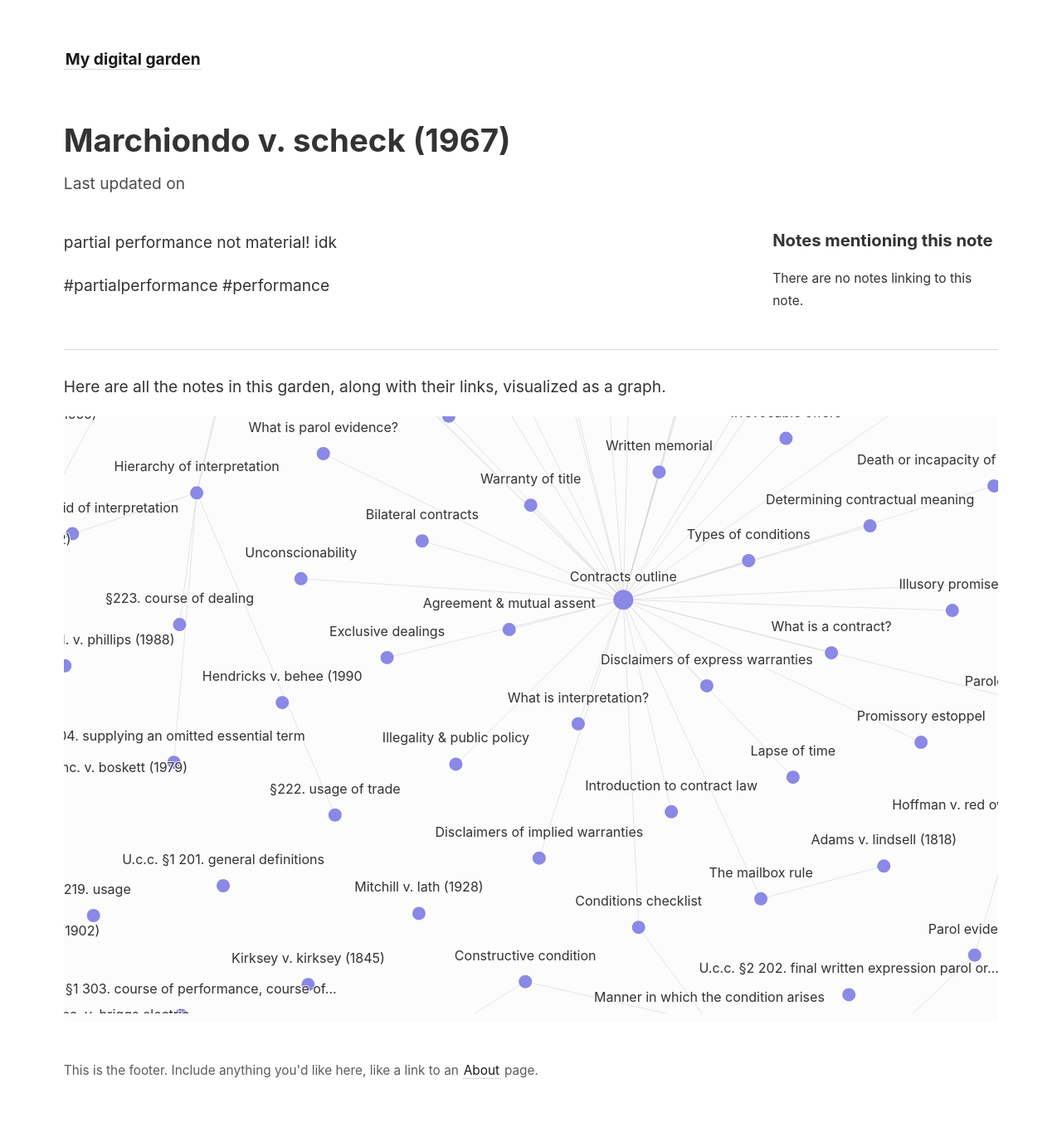
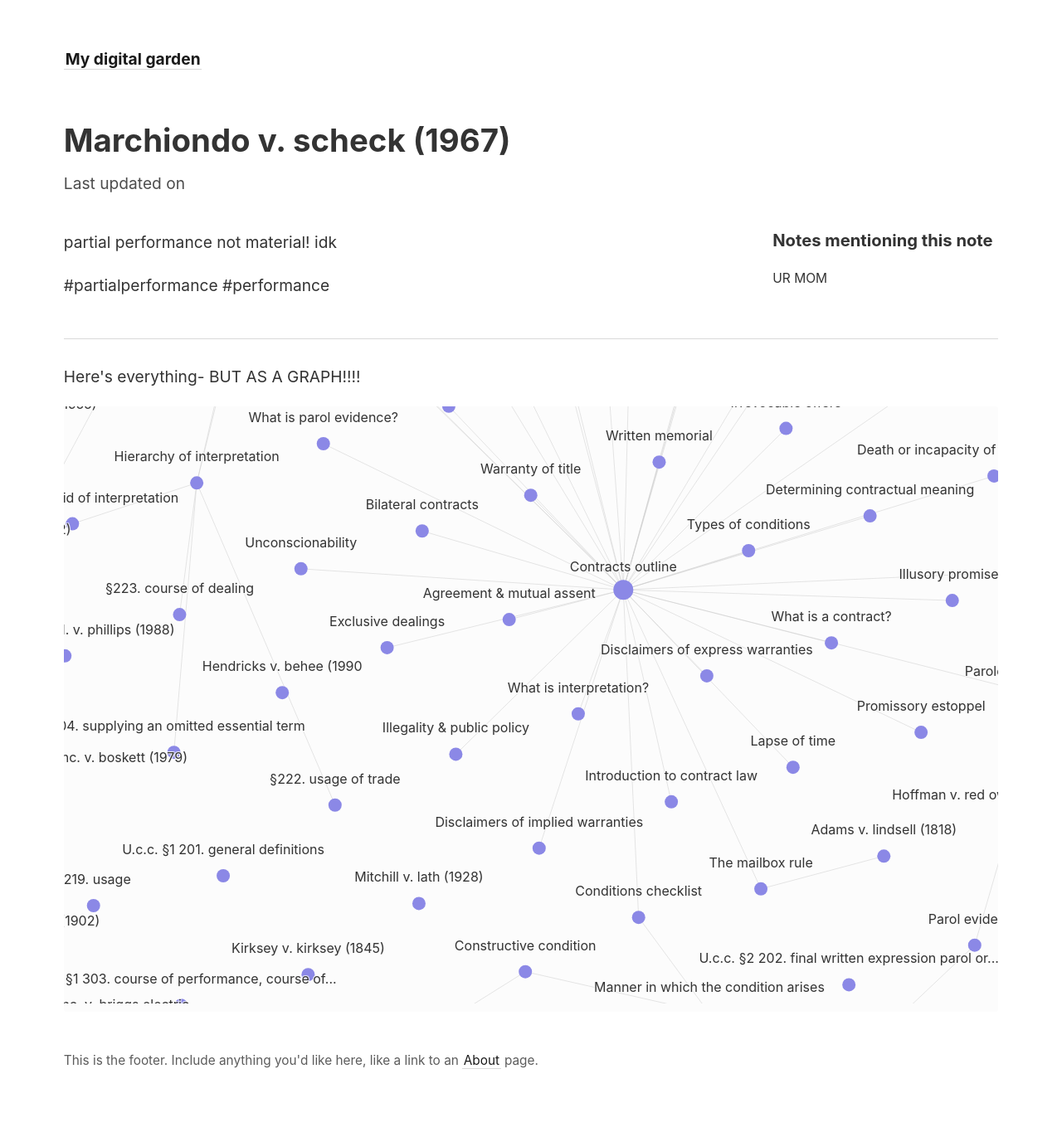
Before and after one commit to ganzalone/Gabys-Page, a Jekyll site: the page built from _notes/Contracts/Case Briefs/Marchiondo v. Scheck (1967).md, in a window 1280 px wide. Shown: the whole page at 83% size. Built offline with Jekyll 4.4.1, drawn with Linux system fonts in a browser that asks for light colours.

Commit message:
Update note.html

```diff
--- a/_layouts/note.html
+++ b/_layouts/note.html
@@ -31,7 +31,7 @@ layout: default
 
       <div style="font-size: 0.9em">
         <p>
-          There are no notes linking to this note.
+          UR MOM
         </p>
       </div>
       {% endif %}
@@ -41,6 +41,6 @@ layout: default
 
 <hr>
 
-<p>Here are all the notes in this garden, along with their links, visualized as a graph.</p>
+<p>Here's everything- BUT AS A GRAPH!!!!</p>
 
 {% include notes_graph.html %}
```
